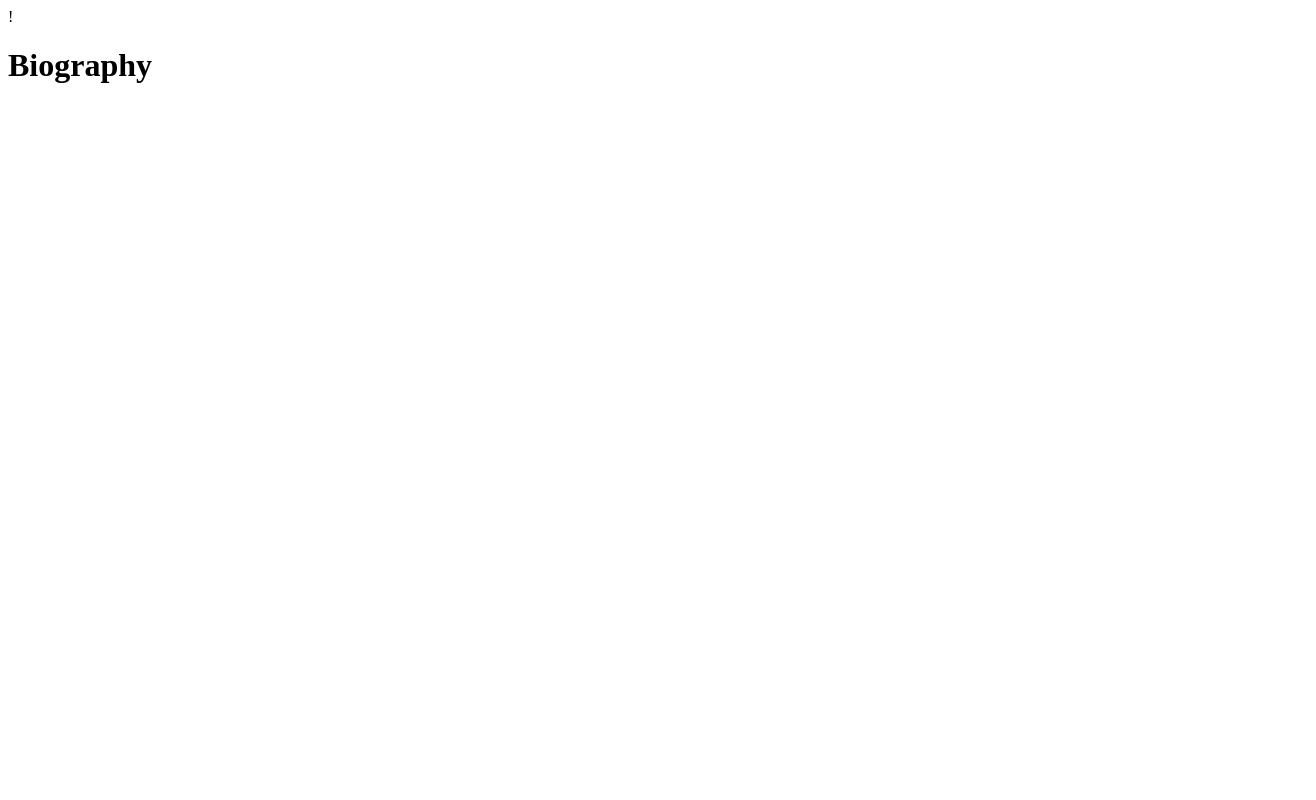
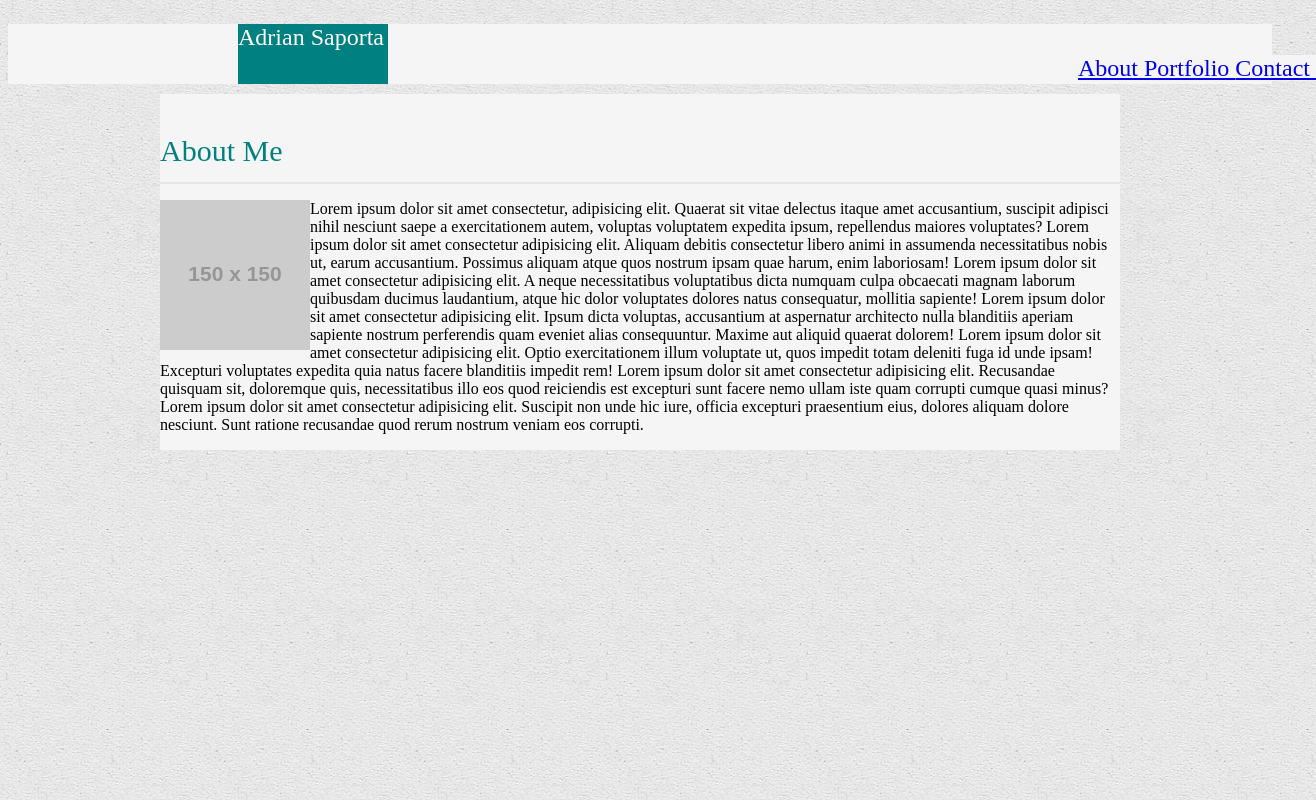
Before and after one commit to adriansap/Basic-Portfolio, a plain HTML site: page index.html in a window 1280 px wide. Shown: the whole page, 1316 px wide, since content can reach past the window. Drawn offline with Linux system fonts and the light colour scheme; files that its build step writes are made by us from their sources; placeholder pictures from the web are drawn by us.

Commit message:
final upload

```diff
--- a/assets/css/style.css
+++ b/assets/css/style.css
@@ -0,0 +1,30 @@
+* {
+  font-family: "Roboto Condensed", sans-serif;
+
+  font-size: 16px;
+}
+
+header {
+  text-align: center;
+}
+
+.section1 {
+  background-color: teal;
+}
+
+figure {
+  background-color: beige;
+  color: beige;
+}
+
+a:hover {
+  background-color: beige;
+}
+
+a:focus {
+  background-color: lightgrey;
+}
+
+.header {
+  text-align: center;
+}
--- a/index.html
+++ b/index.html
@@ -1,16 +1,63 @@
-!<!DOCTYPE html>
-<html>
+<!DOCTYPE html>
+
+<html class="no-js">
+
 <head>
   <meta charset="utf-8" />
   <meta http-equiv="X-UA-Compatible" content="IE=edge" />
-    <title>Basic Portfolio</title>
+  <title></title>
   <meta name="description" content="" />
   <meta name="viewport" content="width=device-width, initial-scale=1" />
-    <link rel="stylesheet" href="assets/style.css" />
+  <link rel="stylesheet" href="style.css" />
 </head>
-  <body>
-    <div class="header">
-      <h1>Biography</h1>
+
+<body background="beige_paper.png">
+  <div class="maindiv">
+    <div class="container">
+      <div class="name">
+        <p id="fullname">Adrian Saporta</p>
+        <nav>
+          <a href="index.html">About&nbsp</a><a href="portfolio.html">Portfolio&nbsp</a><a
+            href="contact.html">Contact&nbsp</a>
+        </nav>
       </div>
-  </body>
+    </div>
+  </div>
+
+
+  <div class="biography forBackgroundColor">
+    <div class="aboutme">About Me</div>
+    <!- this wrapper div should expand by the addition of img and p, but it is not expanding. how come? -->
+      <br />
+      <br />
+      <br />
+      <hr>
+      <div class="paragraph">
+        <p id="paragraph">
+          <img id="image" src="https://via.placeholder.com/150" />
+          Lorem ipsum dolor sit amet consectetur, adipisicing elit. Quaerat sit
+          vitae delectus itaque amet accusantium, suscipit adipisci nihil
+          nesciunt saepe a exercitationem autem, voluptas voluptatem expedita
+          ipsum, repellendus maiores voluptates? Lorem ipsum dolor sit amet consectetur adipisicing elit. Aliquam
+          debitis consectetur libero animi in assumenda necessitatibus nobis ut, earum accusantium. Possimus aliquam
+          atque quos nostrum ipsam quae harum, enim laboriosam! Lorem ipsum dolor sit amet consectetur adipisicing
+          elit.
+          A neque necessitatibus voluptatibus dicta numquam culpa obcaecati magnam laborum quibusdam ducimus
+          laudantium,
+          atque hic dolor voluptates dolores natus consequatur, mollitia sapiente! Lorem ipsum dolor sit amet
+          consectetur adipisicing elit. Ipsum dicta voluptas, accusantium at aspernatur architecto nulla blanditiis
+          aperiam sapiente nostrum perferendis quam eveniet alias consequuntur. Maxime aut aliquid quaerat dolorem!
+          Lorem ipsum dolor sit amet consectetur adipisicing elit. Optio exercitationem illum voluptate ut, quos
+          impedit
+          totam deleniti fuga id unde ipsam! Excepturi voluptates expedita quia natus facere blanditiis impedit rem!
+          Lorem ipsum dolor sit amet consectetur adipisicing elit. Recusandae quisquam sit, doloremque quis,
+          necessitatibus illo eos quod reiciendis est excepturi sunt facere nemo ullam iste quam corrupti cumque quasi
+          minus? Lorem ipsum dolor sit amet consectetur adipisicing elit. Suscipit non unde hic iure, officia excepturi
+          praesentium eius, dolores aliquam dolore nesciunt. Sunt ratione recusandae quod rerum nostrum veniam eos
+          corrupti.
+        </p>
+      </div>
+  </div>
+
+
 </html>
--- /dev/null
+++ b/style.css
@@ -0,0 +1,95 @@
+
+.maindiv {
+  height: 60px;
+  background-color: whitesmoke;
+  border: 5px;
+  border-bottom-color: black;
+}
+
+/* .navigation {
+  position: relative;
+  left: 900px;
+  top: -50px;
+  float: right;
+} */
+
+.forBackgroundColor {
+  background-color:whitesmoke;
+}
+hr {
+  display: inherit;
+  margin: 0;
+  border-color: #0000000f;
+  border-style: solid;
+  border-width: 1px;
+}
+a {
+  position: relative;
+  right: -900px;
+  background-color: whitesmoke;
+}
+
+.aboutme {
+  background-color:whitesmoke;
+  font-size:30px;
+  color:teal;
+  position:relative;
+  top:40px;
+  width:960px;
+  margin: 0 auto;
+}
+
+.name {
+  font-size: 24px;
+  background-color: teal;
+  color: white;
+  width: 150px;
+  height:60px;
+  position:relative;
+  left:230px;
+}
+.biography {
+  margin: 0 auto; /*you need a width to use auto margin, the margin is automatically adjusted */
+  width:960px;
+  margin-top: 10px;
+}
+
+#image {
+  float: left;
+}
+.paragraph {
+  background-color:whitesmoke;
+  float: left;
+  width:960px;
+}
+nav {
+  position:relative;
+  left:-60px;
+  top:-20px;
+}
+
+/* styling for contact page */
+
+#inputname {
+  width: 300px; height: 20px; border: 1px solid #999999; padding: 5px;
+ position: relative;
+  left:16px;
+}
+
+#inputemail {
+  width: 300px; height: 20px; border: 1px solid #999999; padding: 5px;
+  position: relative;
+  left:16px;
+}
+
+#inputmessage {
+  width: 300px; height: 300px; border: 1px solid #999999; padding: 5px;
+  position:relative;
+  left:-2px;
+}
+
+#inputbutton {
+  background-color:teal;
+  position:relative;
+  left:58px;
+}
```
Also changed, not shown: contact.html (+53 -0 lines), portfolio.html (+52 -0 lines), beige_paper.png (added). Lines whose indentation alone changed are shown as unchanged.
